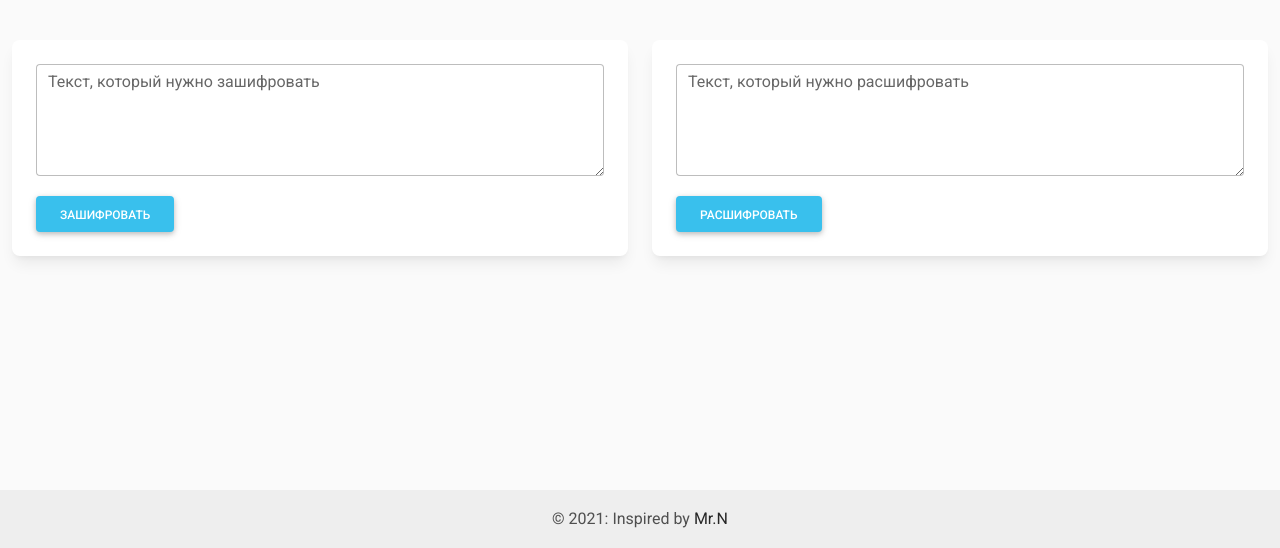
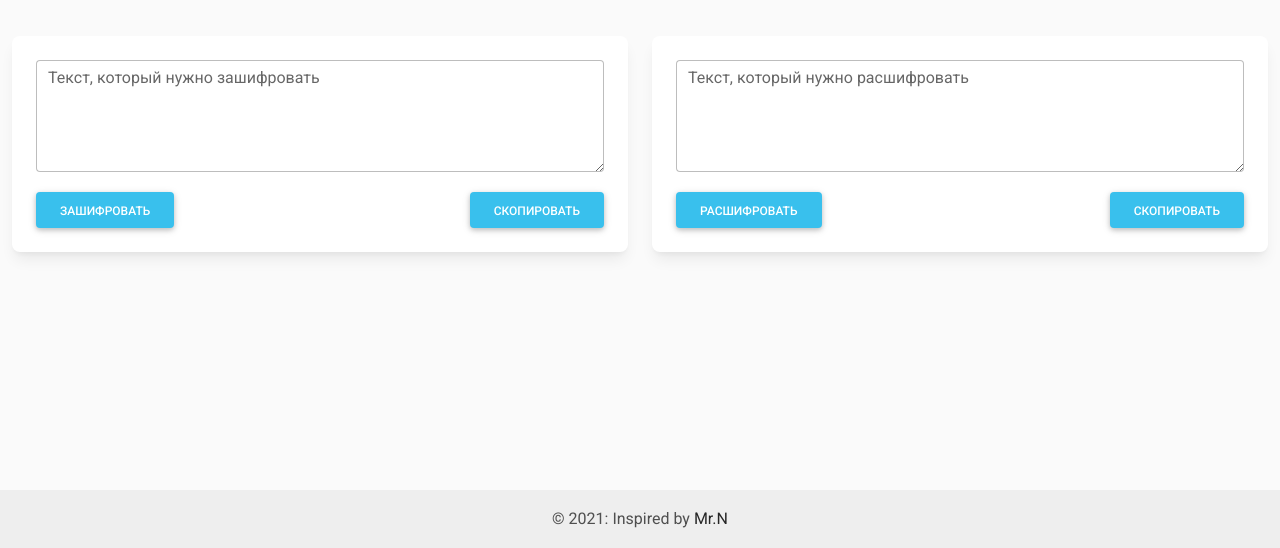
Before and after one commit to HomeDeploys/MysterizatioN, a plain HTML site: page index.html in a window 1280 px wide. Shown: the part 252-800 px from the top of the page. Drawn offline with nearby package versions, Linux system fonts and the light colour scheme.

Commit message:
add copy buttons

```diff
--- a/index.html
+++ b/index.html
@@ -19,24 +19,54 @@
     <div class="container">
         <div class="row flex-row h-100 w-100 position-fixed align-items-center align-content-center justify-content-center m-auto" style="left: 0;">
             <div class="col-lg-6 col-md-6 col-sm-12">
-                <div class="card">
+                <div class="card mb-2">
                     <div class="card-body">
                         <div class="form-outline mb-1">
                             <textarea class="form-control" id="textToEncrypt" rows="4"></textarea>
                             <label class="form-label" for="textToEncrypt">Текст, который нужно зашифровать</label>
+                        </div>
+                        <div class="row">
+                            <div class="col">
+                                <button type="submit" class="btn btn-info mt-3" id="encryptBtn">Зашифровать</button>
                             </div>
-                        <button type="submit" class="btn btn-info mt-3"  id="encryptBtn">Зашифровать</button>
+                            <div class="col text-end">
+                                <div class="col text-end">
+                                    <a class="btn btn-info mt-3 copy-result-btn"
+                                    textareaId="textToEncrypt"
+                                    tabindex="0"
+                                    data-mdb-toggle="popover"
+                                    data-mdb-trigger="focus"
+                                    data-mdb-placement="top"
+                                    data-mdb-content="Copied!">Скопировать
+                                    </a>
+                                </div>
+                            </div>
+                        </div>
                     </div>
                 </div>
             </div>
             <div class="col-lg-6 col-md-6 col-sm-12">
-                <div class="card">
+                <div class="card mb-2">
                     <div class="card-body">
                         <div class="form-outline mb-1">
                             <textarea class="form-control" id="textToDecrypt" rows="4"></textarea>
                             <label class="form-label" for="textToDecrypt">Текст, который нужно расшифровать</label>
+                        </div>
+                        <div class="row">
+                            <div class="col">
+                                <button type="submit" class="btn btn-info mt-3" id="decryptBtn">Расшифровать</button>
                             </div>
-                        <button type="submit" class="btn btn-info mt-3" id="decryptBtn">Расшифровать</button>
+                            <div class="col text-end">
+                                <a class="btn btn-info mt-3 copy-result-btn"
+                                textareaId="textToDecrypt"
+                                tabindex="0"
+                                data-mdb-toggle="popover"
+                                data-mdb-trigger="focus"
+                                data-mdb-placement="top"
+                                data-mdb-content="Copied!">Скопировать
+                                </a>
+                            </div>
+                        </div>
                     </div>
                 </div>
             </div>
--- a/index.js
+++ b/index.js
@@ -91,3 +91,9 @@ document.querySelector("#textToDecrypt").addEventListener("input",()=>{
     let field = document.querySelector("#textToDecrypt");
     field.value = field.value.replace(regexGrin,"😁");
 })
+
+document.querySelectorAll(".copy-result-btn").forEach(btn => btn.addEventListener("click", (event) => {
+    let inputId = event.target.getAttribute("textAreaId")
+    let input = document.querySelector('#' + inputId)
+    navigator.clipboard.writeText(input.value)
+}))
```
